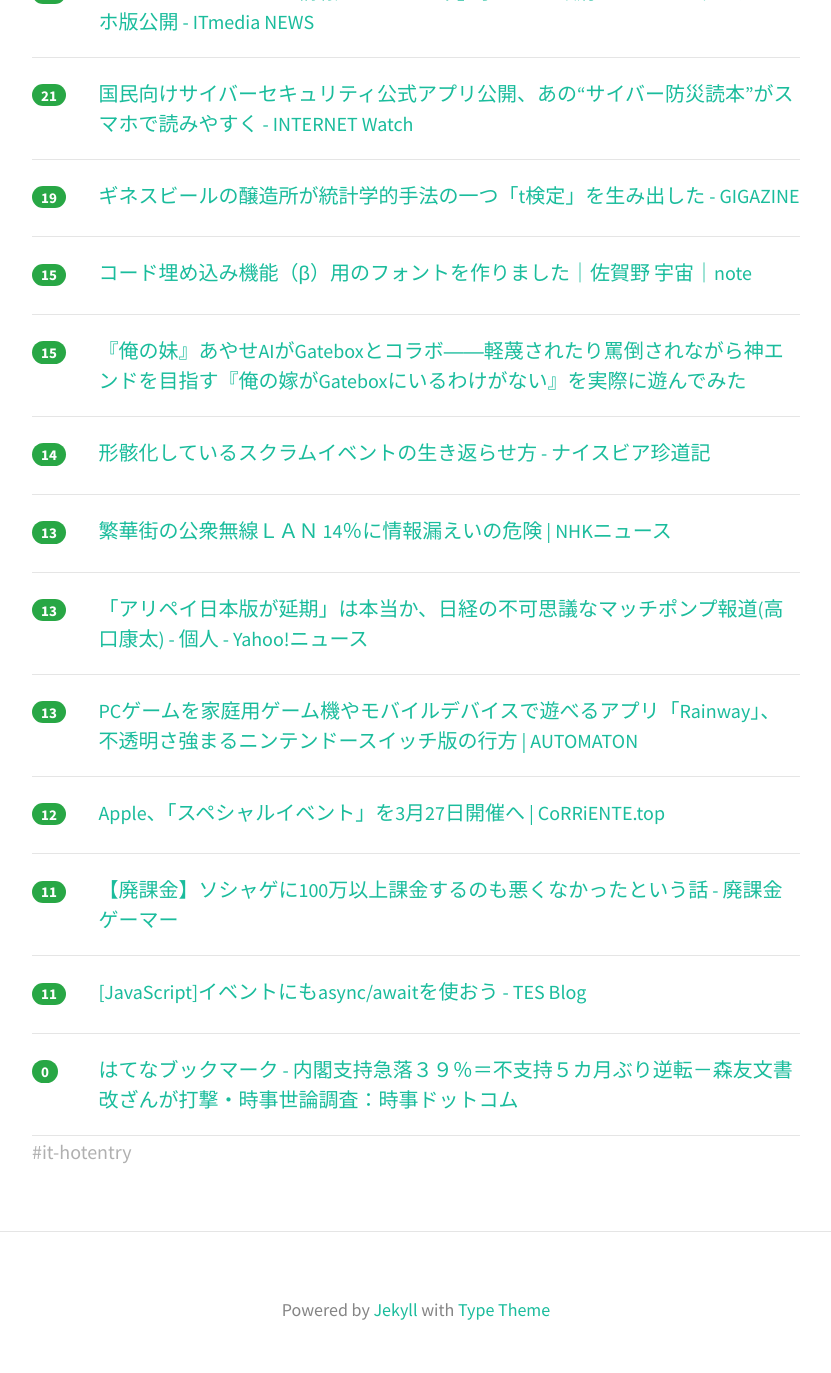
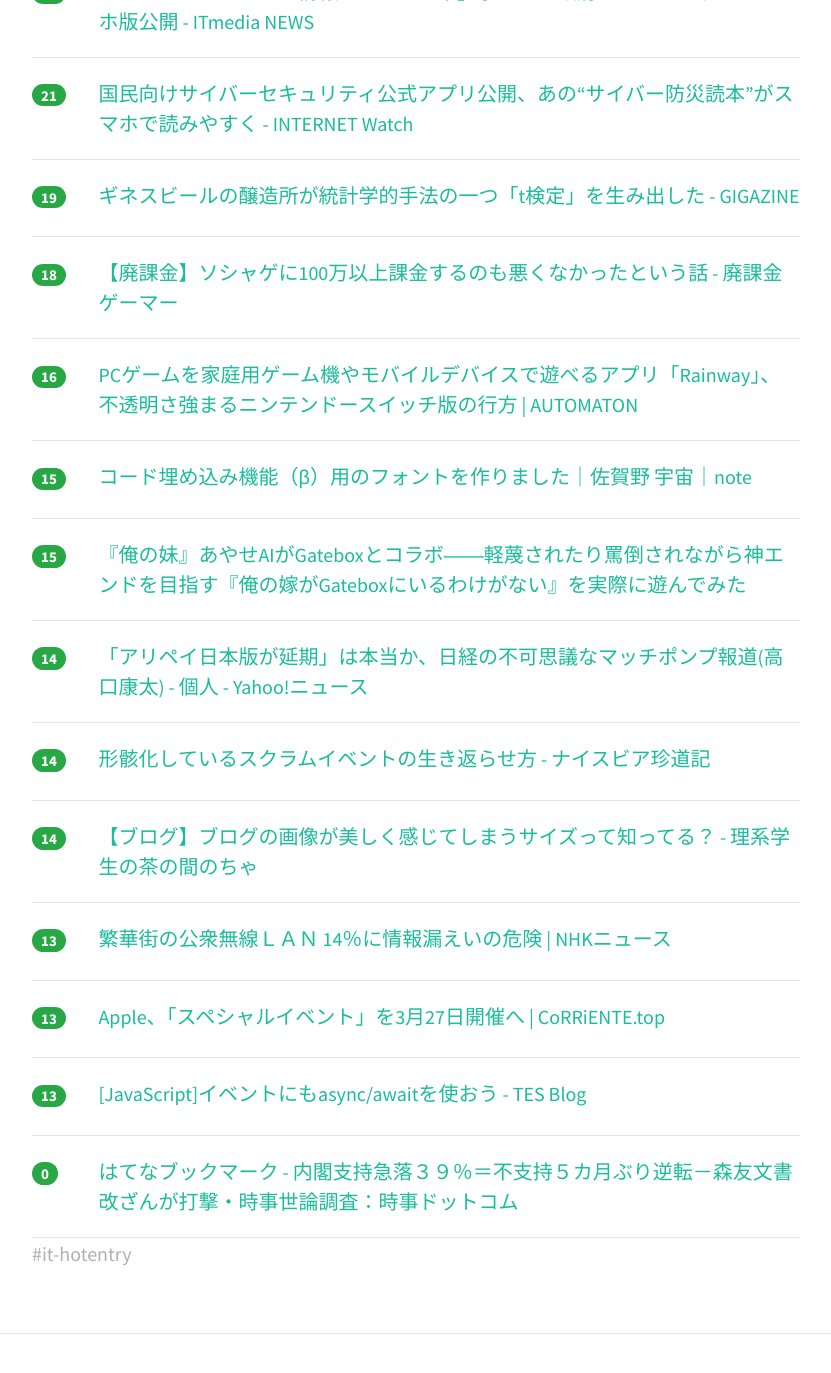
Before and after one commit to yatta47/hatena-matome-site, a Jekyll site: the page built from _posts/2018-03-17-hatena.md, in a window 1280 px wide and 1400 px high, scrolled down 700 px. Shown: the top 1373 px of the window, without its empty margins (224-1055 px from the left). Built offline with Jekyll 4.4.1, drawn with Linux system fonts in a browser that asks for light colours; nearby versions of some CDN libraries; part of the change alters nothing that is shown; some of the changed text lies outside the part shown.

Commit message:
Updated 2018-03-17

```diff
--- a/_posts/2018-03-17-hatena.md
+++ b/_posts/2018-03-17-hatena.md
@@ -1,28 +1,28 @@
 ---
 layout: post
 title:  "2018-03-17 はてぶIT"
-date:   2018-03-17 06:02:44
+date:   2018-03-17 07:02:35
 tags: [it-hotentry]
 ---
-16 件のデータあり
+17 件のデータあり
 
 <hr><div class="row">
-<div class="col-1"><span class="badge badge-pill badge-success h2">29</span></div>
+<div class="col-1"><span class="badge badge-pill badge-success h2">31</span></div>
+<div class="col-11"><a href='http://blockchain.gunosy.io/entry/summary-bitcoin-transaction' target='_blank'>今さら聞けないビットコインの仕組み（トランザクション編） - Gunosy Blockchain Blog</a></div>
+</div>
+<hr>
+<div class="row">
+<div class="col-1"><span class="badge badge-pill badge-success h2">30</span></div>
 <div class="col-11"><a href='https://av.watch.impress.co.jp/docs/series/rt/1112044.html' target='_blank'>【西田宗千佳のRandomTracking】吹替・字幕・配信。ローカルを支えるグローバルNetflixの技術 - AV Watch</a></div>
 </div>
 <hr>
 <div class="row">
-<div class="col-1"><span class="badge badge-pill badge-success h2">29</span></div>
+<div class="col-1"><span class="badge badge-pill badge-success h2">30</span></div>
 <div class="col-11"><a href='https://gumroad.com/l/swagger_codegen_beginner_jp' target='_blank'>REST APIのためのコード生成入門</a></div>
 </div>
 <hr>
 <div class="row">
-<div class="col-1"><span class="badge badge-pill badge-success h2">29</span></div>
-<div class="col-11"><a href='http://blockchain.gunosy.io/entry/summary-bitcoin-transaction' target='_blank'>今さら聞けないビットコインの仕組み（トランザクション編） - Gunosy Blockchain Blog</a></div>
-</div>
-<hr>
-<div class="row">
-<div class="col-1"><span class="badge badge-pill badge-success h2">23</span></div>
+<div class="col-1"><span class="badge badge-pill badge-success h2">24</span></div>
 <div class="col-11"><a href='http://www.itmedia.co.jp/news/articles/1803/16/news105.html' target='_blank'>かわいいイラストで「情報セキュリティ」学べる　政府のハンドブック、スマホ版公開 - ITmedia NEWS</a></div>
 </div>
 <hr>
@@ -37,6 +37,16 @@ tags: [it-hotentry]
 </div>
 <hr>
 <div class="row">
+<div class="col-1"><span class="badge badge-pill badge-success h2">18</span></div>
+<div class="col-11"><a href='https://sumahokakin.hatenadiary.jp/entry/2018/03/17/012232' target='_blank'>【廃課金】ソシャゲに100万以上課金するのも悪くなかったという話 - 廃課金ゲーマー</a></div>
+</div>
+<hr>
+<div class="row">
+<div class="col-1"><span class="badge badge-pill badge-success h2">16</span></div>
+<div class="col-11"><a href='http://jp.automaton.am/articles/newsjp/20180316-64590/' target='_blank'>PCゲームを家庭用ゲーム機やモバイルデバイスで遊べるアプリ「Rainway」、不透明さ強まるニンテンドースイッチ版の行方 | AUTOMATON</a></div>
+</div>
+<hr>
+<div class="row">
 <div class="col-1"><span class="badge badge-pill badge-success h2">15</span></div>
 <div class="col-11"><a href='https://note.mu/sorasagano/n/nad3acd3a96cf' target='_blank'>コード埋め込み機能（β）用のフォントを作りました｜佐賀野 宇宙｜note</a></div>
 </div>
@@ -48,7 +58,17 @@ tags: [it-hotentry]
 <hr>
 <div class="row">
 <div class="col-1"><span class="badge badge-pill badge-success h2">14</span></div>
+<div class="col-11"><a href='https://news.yahoo.co.jp/byline/takaguchikota/20180316-00082822/' target='_blank'>「アリペイ日本版が延期」は本当か、日経の不可思議なマッチポンプ報道(高口康太) - 個人 - Yahoo!ニュース</a></div>
+</div>
+<hr>
+<div class="row">
+<div class="col-1"><span class="badge badge-pill badge-success h2">14</span></div>
 <div class="col-11"><a href='http://miholovesq.hatenablog.com/entry/2018/03/16/191938' target='_blank'>形骸化しているスクラムイベントの生き返らせ方 - ナイスビア珍道記</a></div>
+</div>
+<hr>
+<div class="row">
+<div class="col-1"><span class="badge badge-pill badge-success h2">14</span></div>
+<div class="col-11"><a href='https://alcove.hatenablog.com/entry/Fig_Aspect_Ratio' target='_blank'>【ブログ】ブログの画像が美しく感じてしまうサイズって知ってる？ - 理系学生の茶の間のちゃ</a></div>
 </div>
 <hr>
 <div class="row">
@@ -58,26 +78,11 @@ tags: [it-hotentry]
 <hr>
 <div class="row">
 <div class="col-1"><span class="badge badge-pill badge-success h2">13</span></div>
-<div class="col-11"><a href='https://news.yahoo.co.jp/byline/takaguchikota/20180316-00082822/' target='_blank'>「アリペイ日本版が延期」は本当か、日経の不可思議なマッチポンプ報道(高口康太) - 個人 - Yahoo!ニュース</a></div>
+<div class="col-11"><a href='https://corriente.top/apple-event-march-27th-2018/' target='_blank'>Apple、「スペシャルイベント」を3月27日開催へ | CoRRiENTE.top</a></div>
 </div>
 <hr>
 <div class="row">
 <div class="col-1"><span class="badge badge-pill badge-success h2">13</span></div>
-<div class="col-11"><a href='http://jp.automaton.am/articles/newsjp/20180316-64590/' target='_blank'>PCゲームを家庭用ゲーム機やモバイルデバイスで遊べるアプリ「Rainway」、不透明さ強まるニンテンドースイッチ版の行方 | AUTOMATON</a></div>
-</div>
-<hr>
-<div class="row">
-<div class="col-1"><span class="badge badge-pill badge-success h2">12</span></div>
-<div class="col-11"><a href='https://corriente.top/apple-event-march-27th-2018/' target='_blank'>Apple、「スペシャルイベント」を3月27日開催へ | CoRRiENTE.top</a></div>
-</div>
-<hr>
-<div class="row">
-<div class="col-1"><span class="badge badge-pill badge-success h2">11</span></div>
-<div class="col-11"><a href='https://sumahokakin.hatenadiary.jp/entry/2018/03/17/012232' target='_blank'>【廃課金】ソシャゲに100万以上課金するのも悪くなかったという話 - 廃課金ゲーマー</a></div>
-</div>
-<hr>
-<div class="row">
-<div class="col-1"><span class="badge badge-pill badge-success h2">11</span></div>
 <div class="col-11"><a href='http://blog.tes.co.jp/entry/2018/03/14/193601' target='_blank'>[JavaScript]イベントにもasync/awaitを使おう - TES Blog</a></div>
 </div>
 <hr>
```
